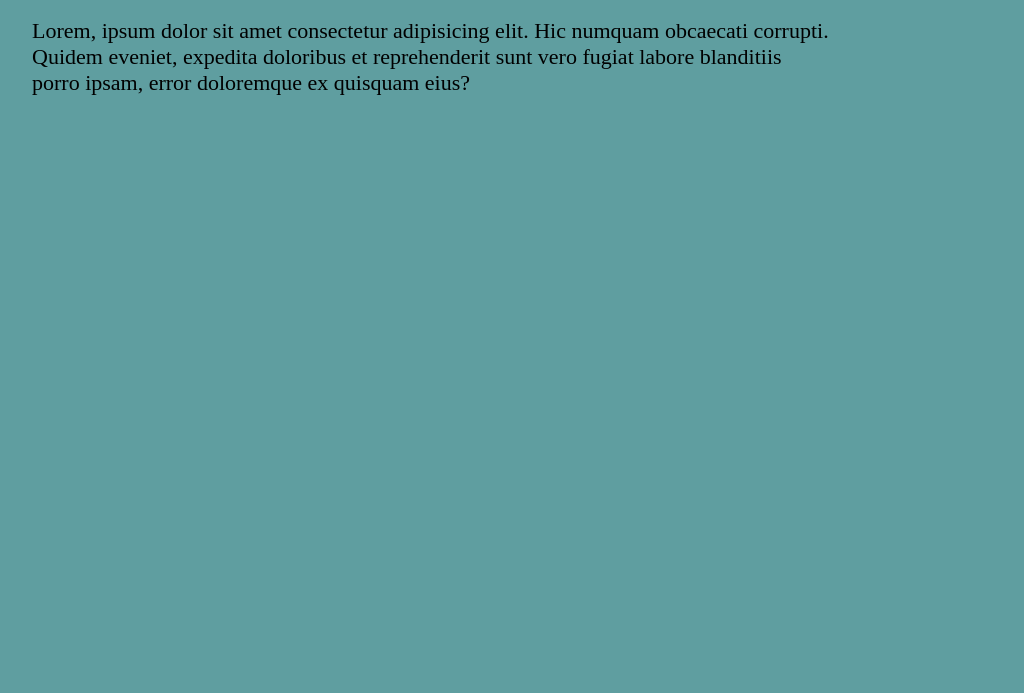
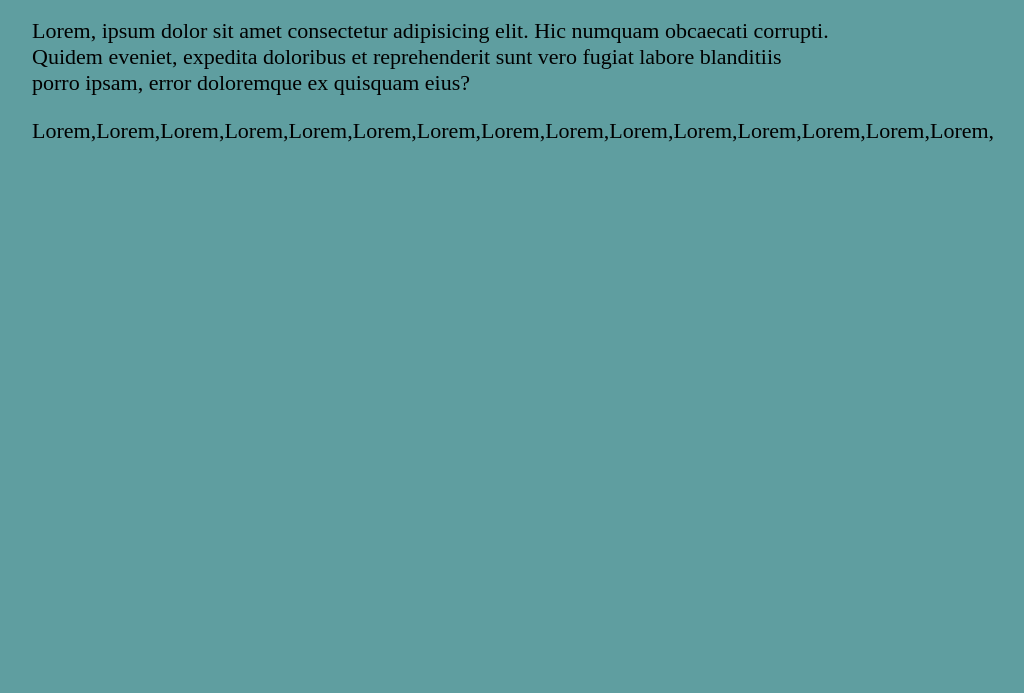
Before and after one commit to HamzaCh9/Git-Repo-Learn-Darija, a plain HTML site: page index.html in a window 1280 px wide. Shown: the part 107-800 px from the top of the page, without its empty margins (208-1232 px from the left). Drawn offline with Linux system fonts and the light colour scheme.

Commit message:
ajout paragraph index.html

```diff
--- a/index.html
+++ b/index.html
@@ -13,6 +13,7 @@
     <p>Lorem, ipsum dolor sit amet consectetur adipisicing elit. Hic numquam obcaecati corrupti. Quidem eveniet,
         expedita doloribus et reprehenderit sunt vero fugiat labore blanditiis porro ipsam, error doloremque ex quisquam
         eius?</p>
+	<p>Lorem,Lorem,Lorem,Lorem,Lorem,Lorem,Lorem,Lorem,Lorem,Lorem,Lorem,Lorem,Lorem,Lorem,Lorem,</p>
 </body>
 
 </html>
```
